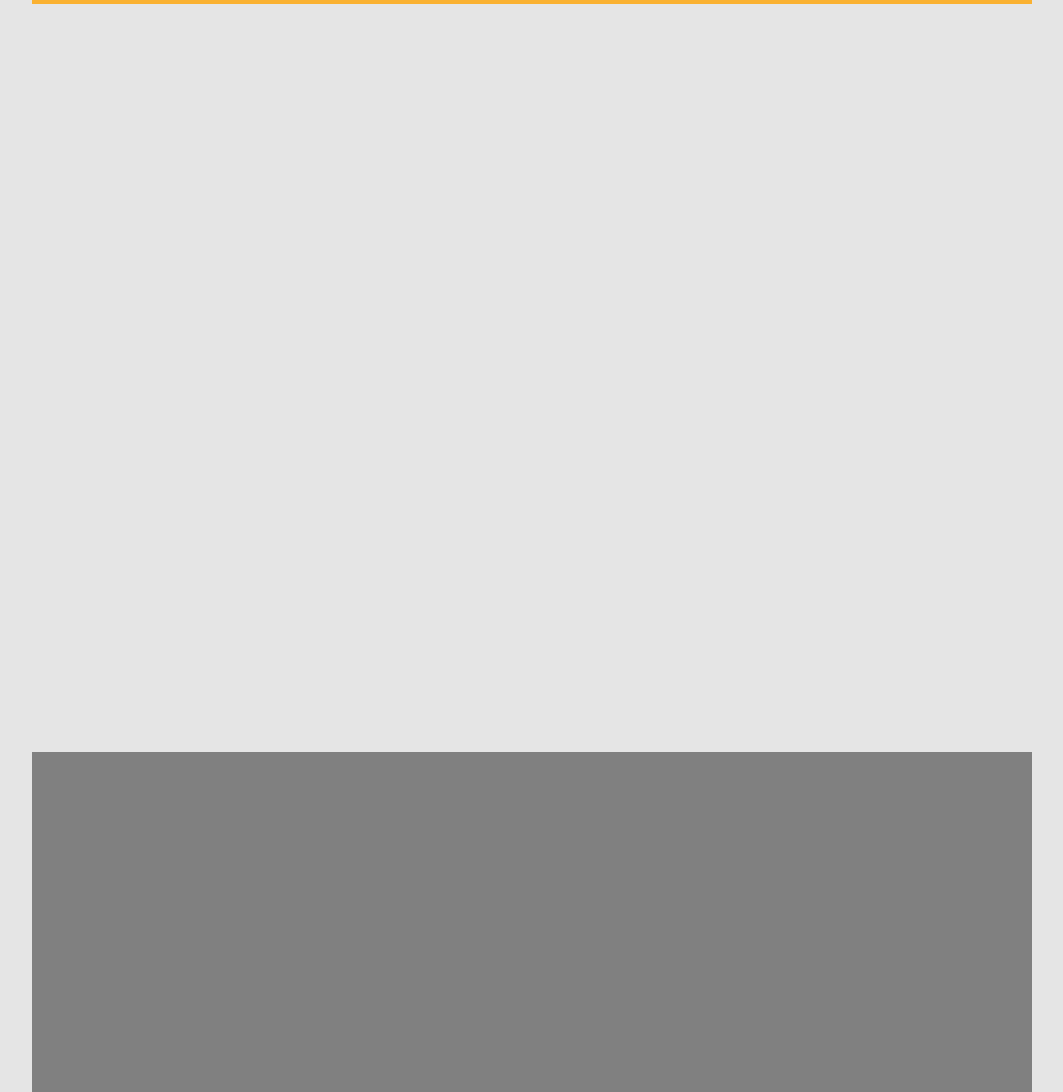
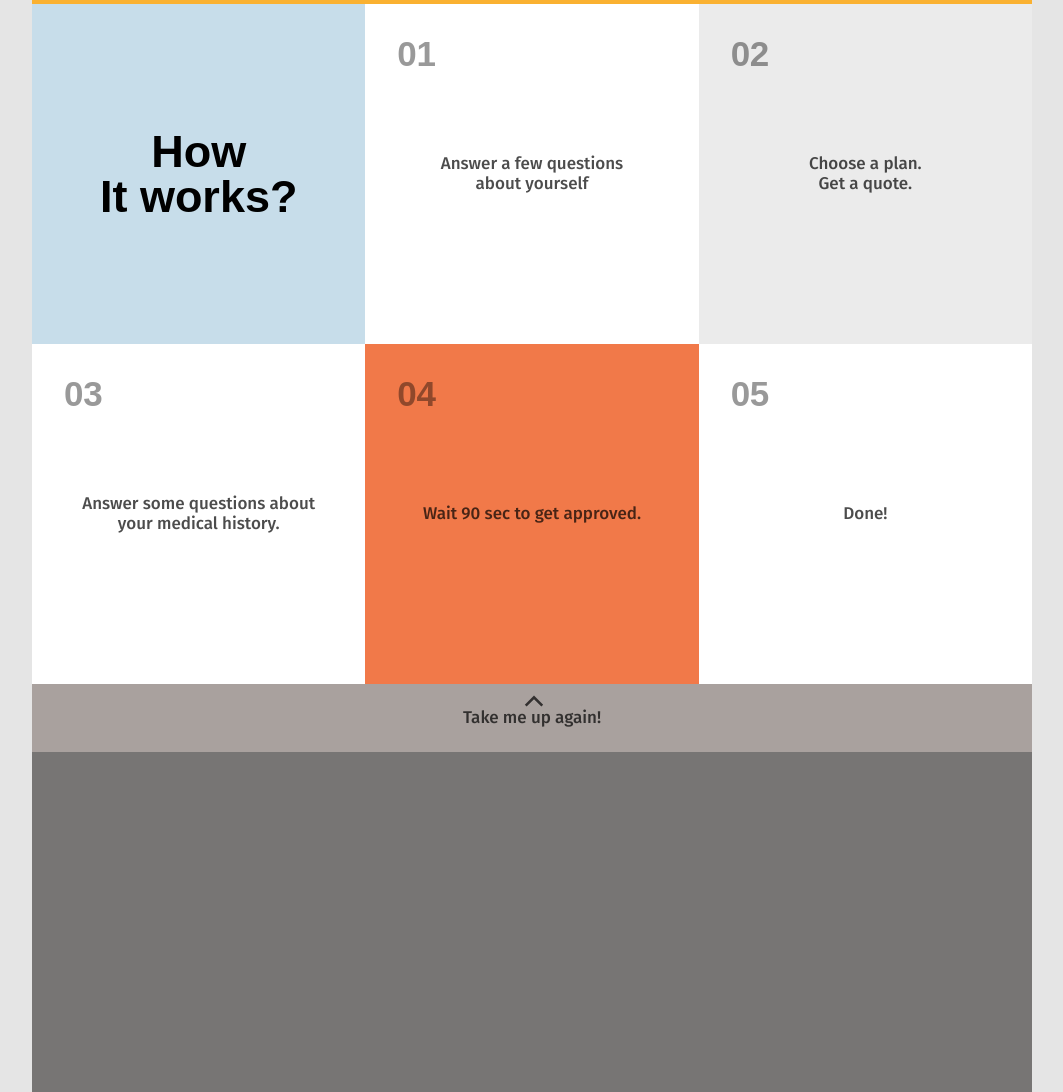
Before and after one commit to KrisPersson/yhjs-mm-layoutprojekt-1, a plain HTML site: page index.html in a window 1280 px wide. Shown: the part 1900-2992 px from the top of the page, without its empty margins (108-1171 px from the left). Drawn offline with Linux system fonts and the light colour scheme; a web font is replaced by a local one.

Commit message:
Kod session 2
20/09/2022

```diff
--- a/css/styles.css
+++ b/css/styles.css
@@ -59,6 +59,18 @@ p {
 
 .bold {
   opacity: 1;
+}
+
+.lightblue {
+  background-color: #c7ddea;
+}
+
+.lightgrey {
+  background-color: #ebebeb;
+}
+
+.orange {
+  background-color: #f17949;
 }
 
 /* ----------- HEADER ----------- */
@@ -198,16 +210,24 @@ main {
 
 .main__box3 {
   width: 100%;
+  height: 42.5rem;
   background: #ffffff;
-  /* grid-row: auto / span 10; */
-  /* grid-column: auto / span 6; */
+  display: grid;
+  grid-template-columns: repeat(3, 1fr);
+  grid-template-rows: repeat(2, 21.25rem);
+  /* grid-auto-rows: 340px; */
 }
 
 .main__box4 {
-  background: #a9a19e;
+  background-color: #A9A19E;
   /* grid-row: auto / span 1; */
   /* grid-column: auto / span 6; */
   width: 100%;
+  height: 4.25rem;
+  display: flex;
+  justify-content: center;
+  align-items: center;
+  position: relative;
 }
 
 .main__box5 {
@@ -254,6 +274,7 @@ main {
   position: relative;
   border-radius: 0.3125rem;
   padding: 2rem;
+  padding-bottom: 3.6rem;
   box-shadow: 0px 4px 4px rgba(0, 0, 0, 0.1);
 }
 
@@ -262,7 +283,7 @@ main {
   height: 4rem;
   background-size: cover;
   background-position-y: top;
-  padding: 5rem;
+  padding: 4.6875rem;
   position: absolute;
   top: -1.5rem;
   background-repeat: no-repeat;
@@ -272,22 +293,22 @@ main {
 
 .card__child {
   background-image: url("../img/child.png");
-  background-color: #C7DDEA;
+  background-color: #c7ddea;
   background-size: 40%;
   background-position-y: 0.81rem;
 }
 
 .card__adult {
   background-image: url("../img/adult.png");
-  background-color: #FAB131;
-  background-size: 45%;
+  background-color: #fab131;
+  background-size: 42%;
   background-position-y: 0.9rem;
 }
 
 .card__old {
   background-image: url("../img/old.png");
-  background-color: #F17949;
-  background-size: 60%;
+  background-color: #f17949;
+  background-size: 55%;
   background-position-y: 1.8rem;
 }
 
@@ -319,7 +340,6 @@ main {
   /* font-size: 14px; */
   line-height: 24px;
   font-weight: 500;
-
 }
 
 .box2--p {
@@ -338,7 +358,7 @@ main {
   font-weight: 700;
   margin-bottom: 5rem;
   /* height: 6.75rem; */
-    color: rgb(0 0 0 / 0.4)
+  color: rgb(0 0 0 / 0.4);
 }
 
 .card__h3 {
@@ -352,9 +372,68 @@ main {
   align-self: flex-start;
 }
 
+.box3__card {
+  display: flex;
+  justify-content: center;
+  align-items: center;
+  position: relative;
+}
+
+.box3__card aside {
+  height: 100px;
+  width: 100px;
+  font-weight: 900;
+  font-size: 35px;
+  line-height: 100%;
+  letter-spacing: -0.02rem;
+  color: rgba(0, 0, 0, 0.4);
+  position: absolute;
+  top: 0;
+  left: 0;
+  padding: 2rem;
+}
+
+.box3__card h1 {
+  text-align: center;
+  margin: 0;
+  line-height: 100%;
+}
+
+.box3__card p {
+  font-family: 'Fira Sans';
+  text-align: center;
+  color:rgba(0, 0, 0, 0.7);
+  font-weight: 500;
+  font-size: 1.0625rem;
+  line-height: 20px;
+  margin: 0;
+  /* margin-bottom: 2rem; */
+}
+
+.main__box4 p {
+  font-family: 'Fira Sans';
+  text-align: center;
+  color:rgba(0, 0, 0, 0.7);
+  font-weight: 500;
+  font-size: 1.0625rem;
+  line-height: 20px;
+  margin: 0;
+}
+
+.main__box4 a {
+  text-decoration: none;
+}
+
+.main__box4 svg {
+  transform: scale(1.3);
+  position: absolute;
+  top: 5px;
+  left: 49%;
+}
+
 /* ----------- FOOTER ----------- */
 footer {
-  background: grey;
+  background: #777574;
   grid-row: auto / span 5;
   grid-column: auto / span 6;
 }
--- a/index.html
+++ b/index.html
@@ -82,8 +82,58 @@
           amet dignissim orci lorem vel felis. Ut tempus dignissim.
         </p>
       </section>
-      <section class="main__box3"></section>
-      <section class="main__box4"></section>
+      <section class="main__box3">
+        <article class="box3__card lightblue">
+          <h1>
+            How <br />
+            It works?
+          </h1>
+        </article>
+        <article class="box3__card">
+          <aside>01</aside>
+          <p>
+            Answer a few questions <br />
+            about yourself
+          </p>
+        </article>
+        <article class="box3__card lightgrey">
+          <aside>02</aside>
+          <p>
+            Choose a plan. <br />
+            Get a quote.
+          </p>
+        </article>
+        <article class="box3__card">
+          <aside>03</aside>
+          <p>
+            Answer some questions about <br />
+            your medical history.
+          </p>
+        </article>
+        <article class="box3__card orange">
+          <aside>04</aside>
+          <p>Wait 90 sec to get approved.</p>
+        </article>
+        <article class="box3__card">
+          <aside>05</aside>
+          <p>Done!</p>
+        </article>
+      </section>
+      <section class="main__box4">
+        <svg
+          width="24"
+          height="24"
+          viewBox="0 0 24 24"
+          fill="none"
+          xmlns="http://www.w3.org/2000/svg"
+        >
+          <path
+            d="M17.6569 16.2427L19.0711 14.8285L12.0001 7.75739L4.92896 14.8285L6.34317 16.2427L12.0001 10.5858L17.6569 16.2427Z"
+            fill="#000000B2"
+          />
+        </svg>
+        <a href="#"><p>Take me up again!</p></a>
+      </section>
       <section class="main__box5">
         <article class="card">
           <!-- <img src="img/child.png" alt="Children" width="100" height="100"/> -->
```
Also changed, not shown: img/up.svg (added), 1 other file. Lines whose indentation alone changed are shown as unchanged.
